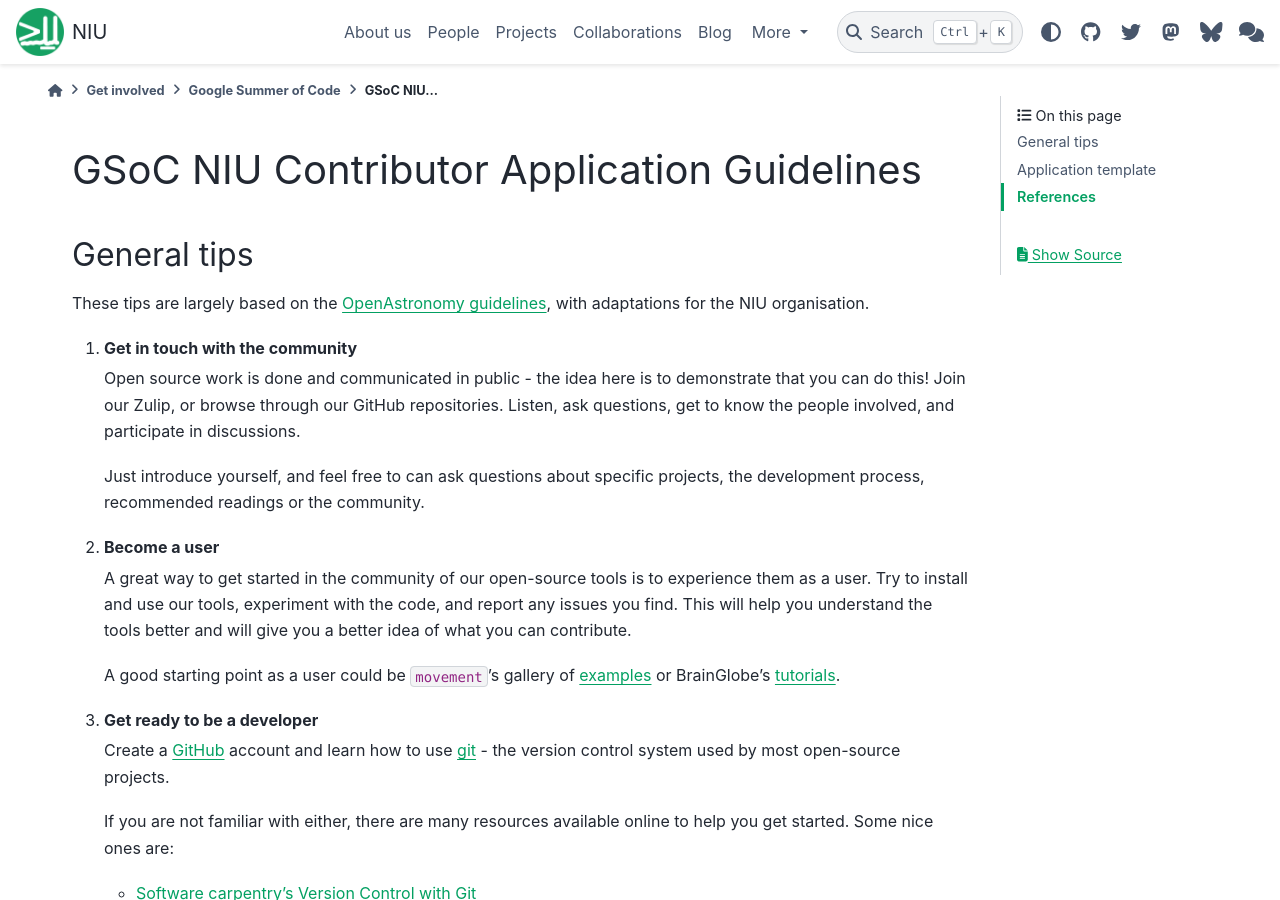
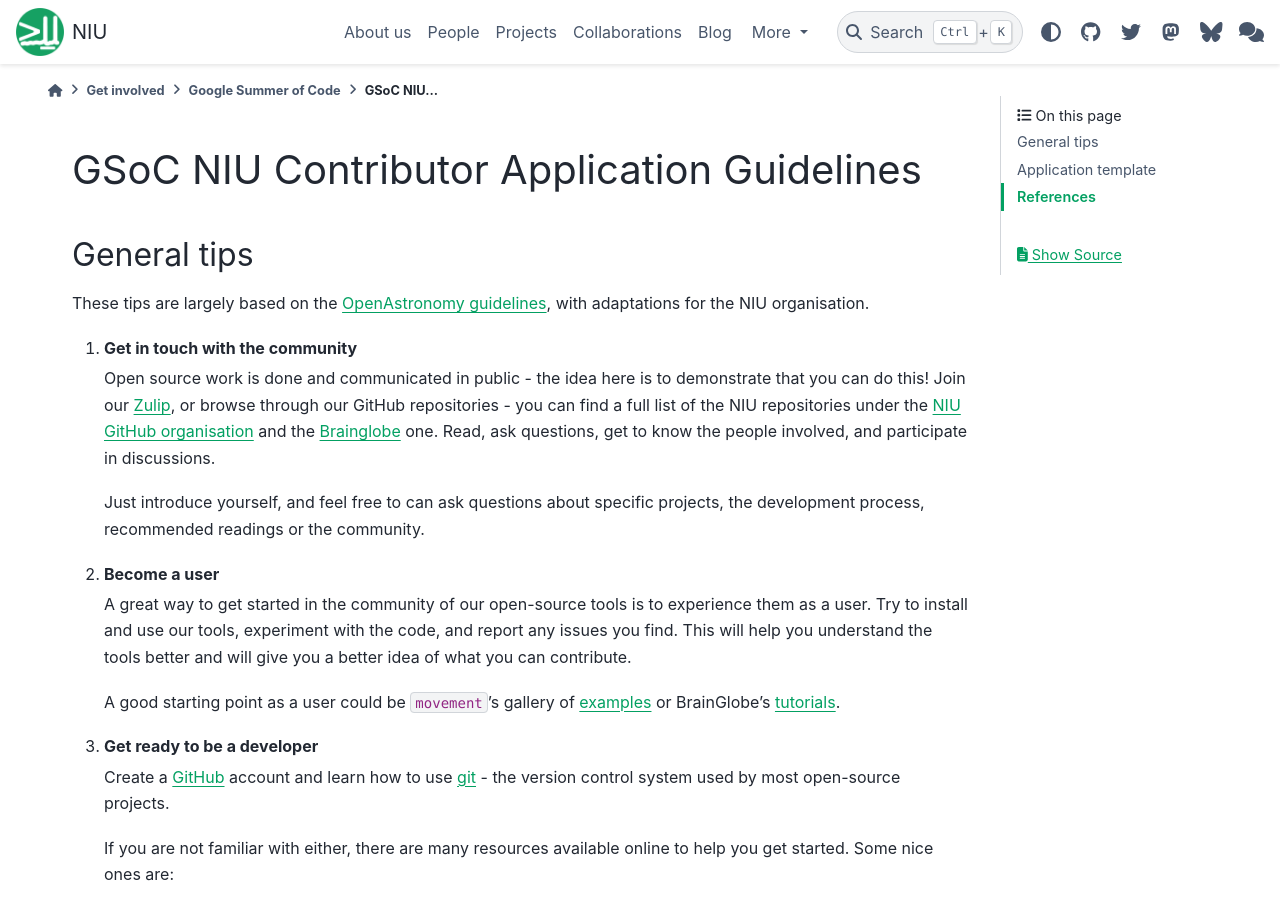
Before and after one commit to neuroinformatics-unit/neuroinformatics-unit.github.io, a Sphinx documentation site: the page built from docs/source/get-involved/gsoc/guidelines.md, in a window 1280 px wide and 900 px high. Built offline with Sphinx 7.4.7 and the PyData theme 0.15.4, drawn with Linux system fonts in a browser that asks for light colours; nearby versions of some CDN libraries.

Commit message:
Add links to Zulip and Github repos

```diff
--- a/docs/source/get-involved/gsoc/guidelines.md
+++ b/docs/source/get-involved/gsoc/guidelines.md
@@ -5,7 +5,7 @@ These tips are largely based on the [OpenAstronomy guidelines](https://openastro
 
 1. **Get in touch with the community**
 
-    Open source work is done and communicated in public - the idea here is to demonstrate that you can do this! Join our Zulip, or browse through our GitHub repositories. Listen, ask questions, get to know the people involved, and participate in discussions.
+    Open source work is done and communicated in public - the idea here is to demonstrate that you can do this! Join our [Zulip](https://neuroinformatics.zulipchat.com/), or browse through our GitHub repositories - you can find a full list of the NIU repositories under the [NIU GitHub organisation](https://github.com/neuroinformatics-unit) and the [Brainglobe](https://github.com/brainglobe) one. Read, ask questions, get to know the people involved, and participate in discussions.
 
     Just introduce yourself, and feel free to can ask questions about specific projects, the development process, recommended readings or the community.
 
```
